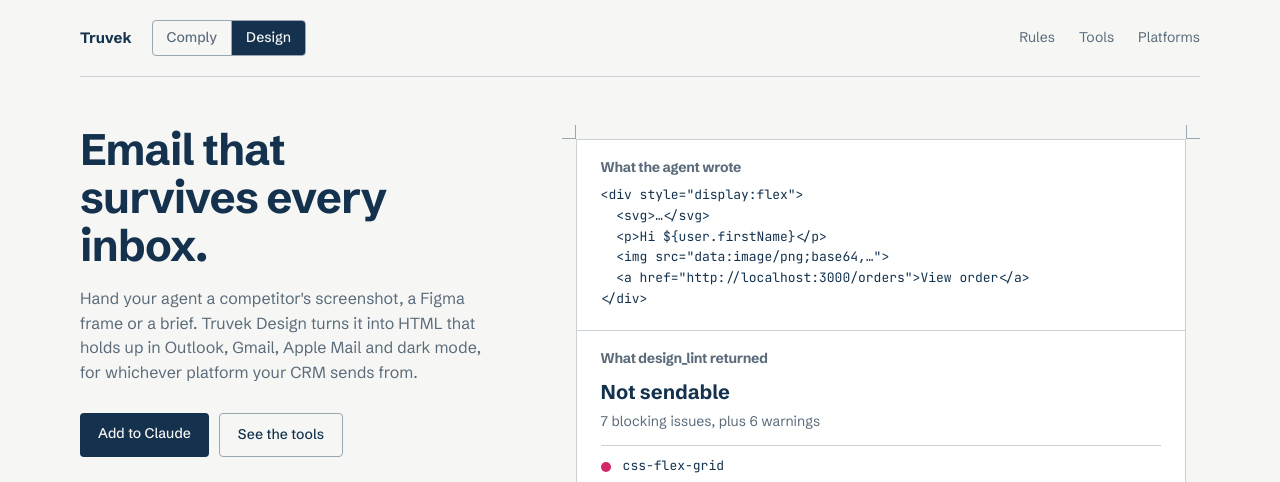
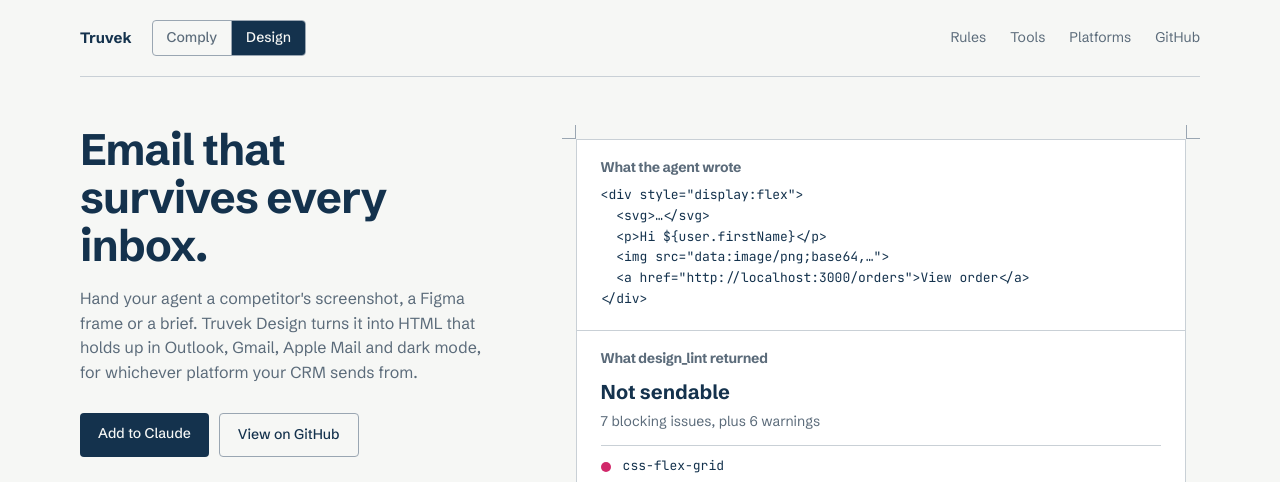
Before and after one commit to Truckling/sendcheck, a plain HTML site: page static/design.html in a window 1280 px wide. Shown: the top 482 px of the page. Drawn offline with Linux system fonts and the light colour scheme.

Commit message:
Design page: restore GitHub links now the repo is public (MIT)
Co-Authored-By: Claude Opus 5.5 <noreply@anthropic.com>

```diff
--- a/static/design.html
+++ b/static/design.html
@@ -190,6 +190,7 @@
         <a href="#rules">Rules</a>
         <a href="#tools">Tools</a>
         <a href="#platforms">Platforms</a>
+        <a href="https://github.com/Truckling/truvek-design">GitHub</a>
       </div>
     </div>
   </div>
@@ -205,7 +206,7 @@
         <p class="lede">Hand your agent a competitor's screenshot, a Figma frame or a brief. Truvek Design turns it into HTML that holds up in Outlook, Gmail, Apple Mail and dark mode, for whichever platform your CRM sends from.</p>
         <div class="btn-row">
           <a href="https://claude.ai/settings/integrations?url=https%3A%2F%2Fdesign.truvek.io%2Fmcp" class="btn-primary">Add to Claude</a>
-          <a href="#tools" class="btn-secondary">See the tools</a>
+          <a href="https://github.com/Truckling/truvek-design" class="btn-secondary">View on GitHub</a>
         </div>
         <div class="install-line">
           <code class="install-code">claude mcp add --transport http truvek-design https://design.truvek.io/mcp</code>
@@ -361,6 +362,7 @@ deliver_send_requirements(provider) <span class="c"># if your app sends its own
     <div class="foot-inner">
       <div class="foot-copy">Truvek Design. Not legal advice.</div>
       <div class="foot-links">
+        <a href="https://github.com/Truckling/truvek-design">GitHub</a>
         <a href="https://design.truvek.io/mcp">MCP endpoint</a>
         <a href="/">Comply</a>
       </div>
```
